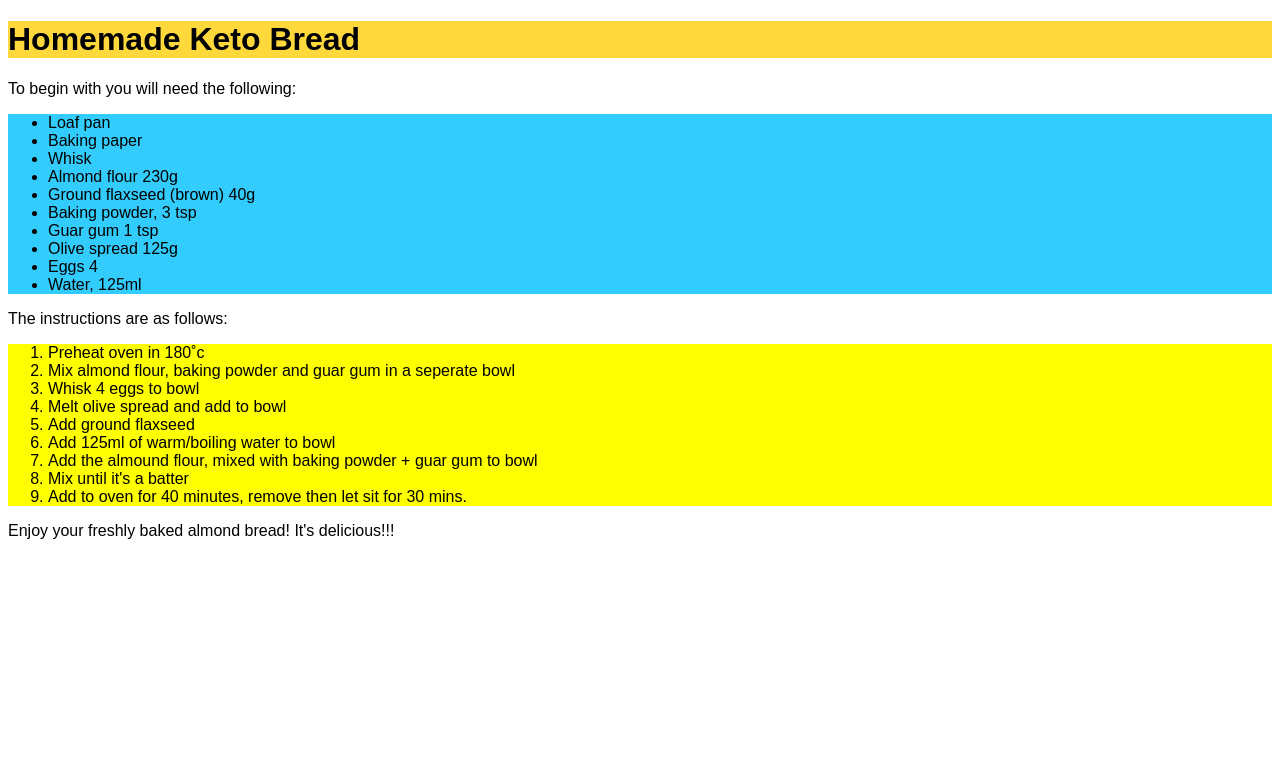
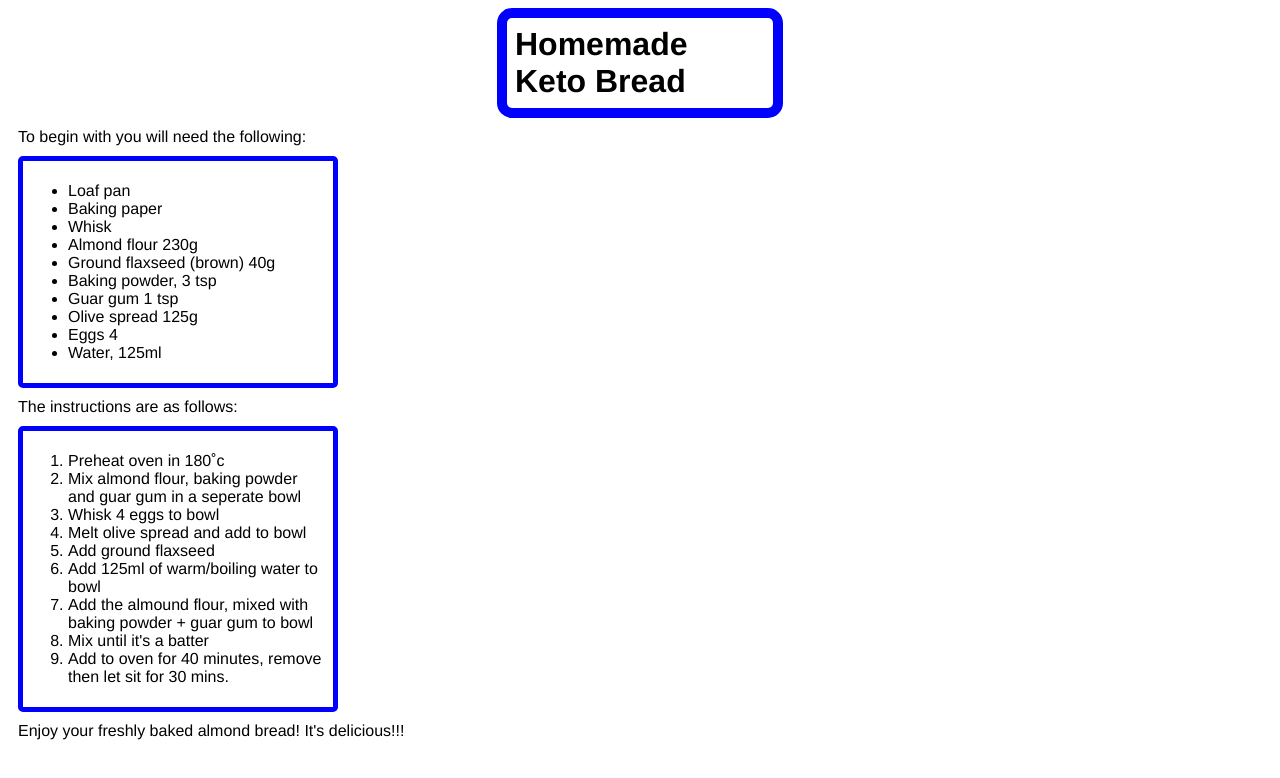
Before and after one commit to jim-ubuntu/odin-recipes, a plain HTML site: page bread.html in a window 1280 px wide. Drawn offline with Linux system fonts and the light colour scheme.

Commit message:
Added borders to h1, gave links divs, gave lists divs, added 2 more recipes to be completed.

```diff
--- a/bread.html
+++ b/bread.html
@@ -6,9 +6,9 @@
 		<link rel="stylesheet" href="styles.css" >
 	</head>
 	<body>
-		<h1  id="breadtitle" >Homemade Keto Bread</h1>
+		<h1  class="titles" >Homemade Keto Bread</h1>
 		<p>To begin with you will need the following:</p>
-		<ul>
+		<div><ul>
 			<li>Loaf pan</li>
 			<li>Baking paper</li>
 			<li>Whisk</li>
@@ -19,9 +19,9 @@
 			<li>Olive spread 125g</li>
 			<li>Eggs 4</li>
 			<li>Water, 125ml</li>
-		</ul>
+			</ul></div>
 		<p>The instructions are as follows:</p>
-		<ol>
+		<div><ol>
 			<li>Preheat oven in 180˚c</li>
 			<li>Mix almond flour, baking powder and guar gum in a seperate bowl</li>
 			<li>Whisk 4 eggs to bowl</li>
@@ -31,7 +31,7 @@
 			<li>Add the almound flour, mixed with baking powder + guar gum to bowl</li>
 			<li>Mix until it's a batter</li>
 			<li>Add to oven for 40 minutes, remove then let sit for 30 mins.</li>
-		</ol>
+			</ol></div>
 		<p>Enjoy your freshly baked almond bread! It's delicious!!!</p>
 	</body>
 </html>
--- a/styles.css
+++ b/styles.css
@@ -1,19 +1,46 @@
 /* styles.css  */
+/* {
+	outline: 1px solid blue;
+}*/
+
+* {
+font-family: Helvetica;
+}
 
 .titles {
-	font-family: Arial, Verdana, Helvetica;
+	border: 10px solid blue;
+	border-radius: 15px;
+	width: 250px;
+	margin: auto;
+	padding: 8px;
 
 }
+
+
+div{
+	border: 5px solid blue;
+	padding: 5px ;
+	border-radius: 5px;
+	margin: 10px;
+	width: 300px;
+
+}
+p {
+	margin: 10px;
+	margin-bottom: 20px
+	margin-top: 20px;
+}
+
+
 body {
-	font-family: Arial, Verdana, Helvetica;
 }
+
+
+li {
+}
+
  ol {
-	background: yellow;
 
 }
 ul {
-	background: #33ccff;
 }
-#breadtitle {
-	background: #ffd93b;
-}
```
Also changed, not shown: index.html (+4 -3 lines).
